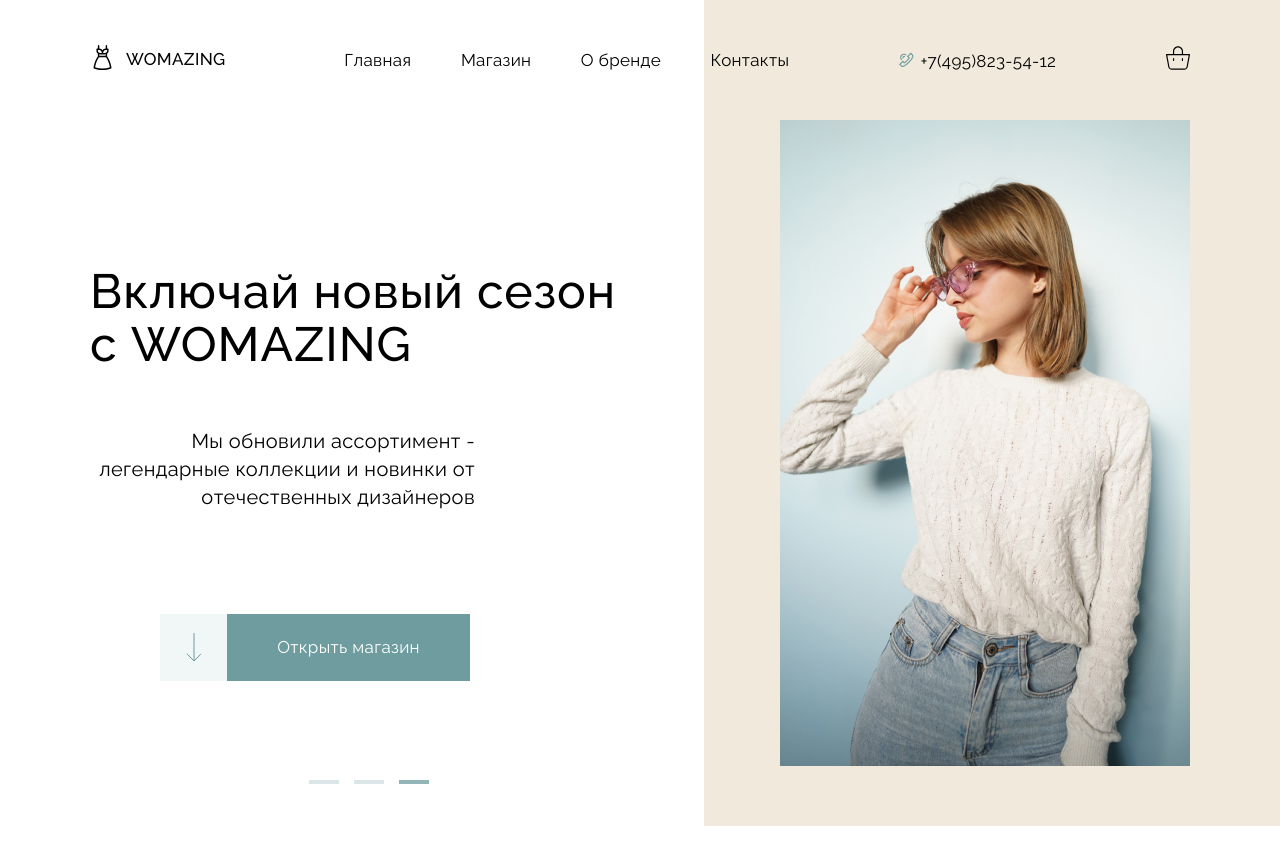
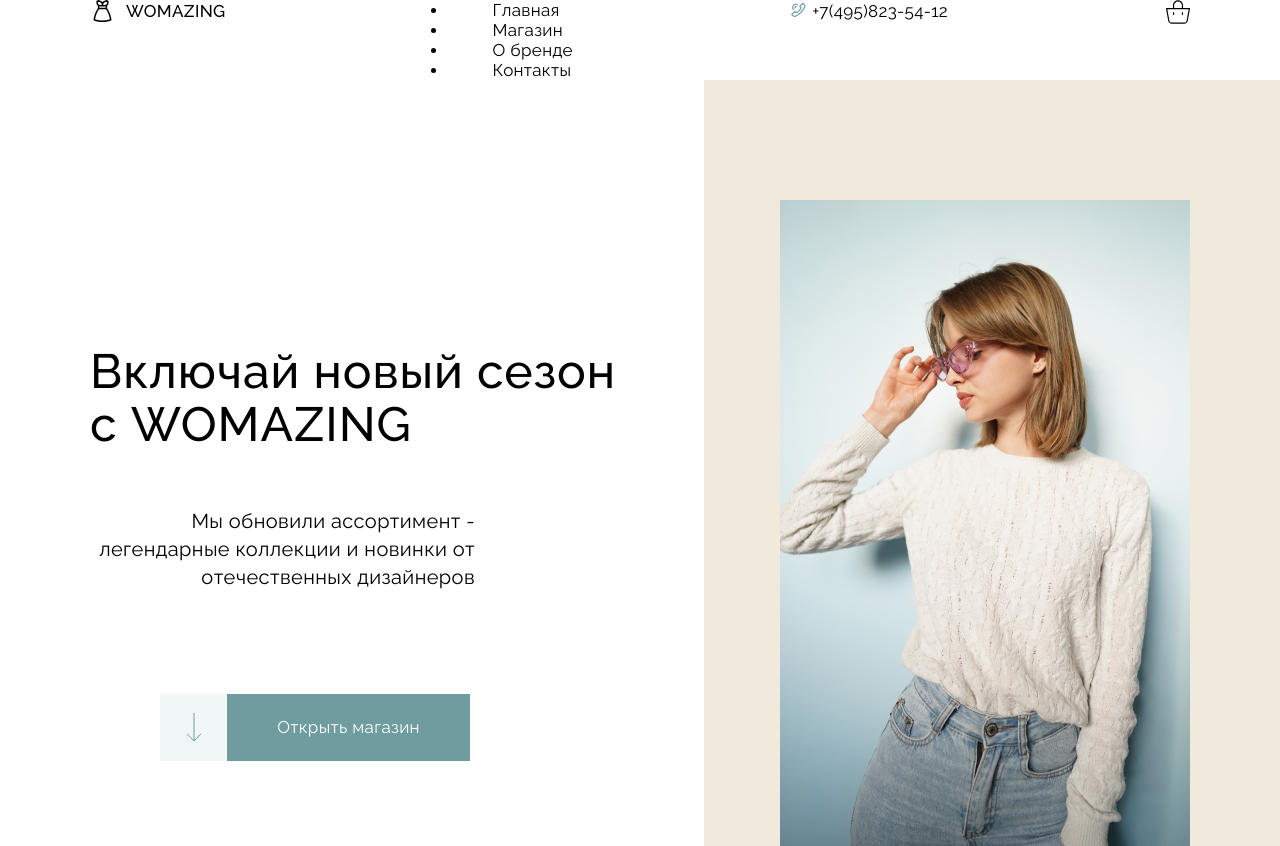
Before and after one commit to DemchenkoMaksim/WOMAZING, a plain HTML site: page index.html in a window 1280 px wide. Shown: the top 846 px of the page. Drawn offline with nearby package versions, Linux system fonts and the light colour scheme.

Commit message:
Add files via upload

```diff
--- a/index.html
+++ b/index.html
@@ -20,14 +20,21 @@
     <link href="https://fonts.googleapis.com/css2?family=Raleway:wght@400;500&display=swap" rel="stylesheet">
 </head>
 <body>
-    <div id="nav">
+    <div class="nav-btn">
+        <span></span>
+		<span></span>
+		<span></span>
+    </div>
+    <div id="navbar">
         <div class="container flex">
             <p class="logo">Womazing</p>
             <nav>
-                <a href="#">Главная</a>
-                <a href="#">Магазин</a>
-                <a href="#">О бренде</a>
-                <a href="#">Контакты</a>
+                <ul>
+                    <li><a href="#">Главная</a></li>
+                    <li><a href="#">Магазин</a></li>
+                    <li><a href="#">О бренде</a></li>
+                    <li><a href="#">Контакты</a></li>
+                </ul>
             </nav>
             <div class="phone">
                 <a href=”tel:+380441234567”>+7(495)823-54-12</a>
```
